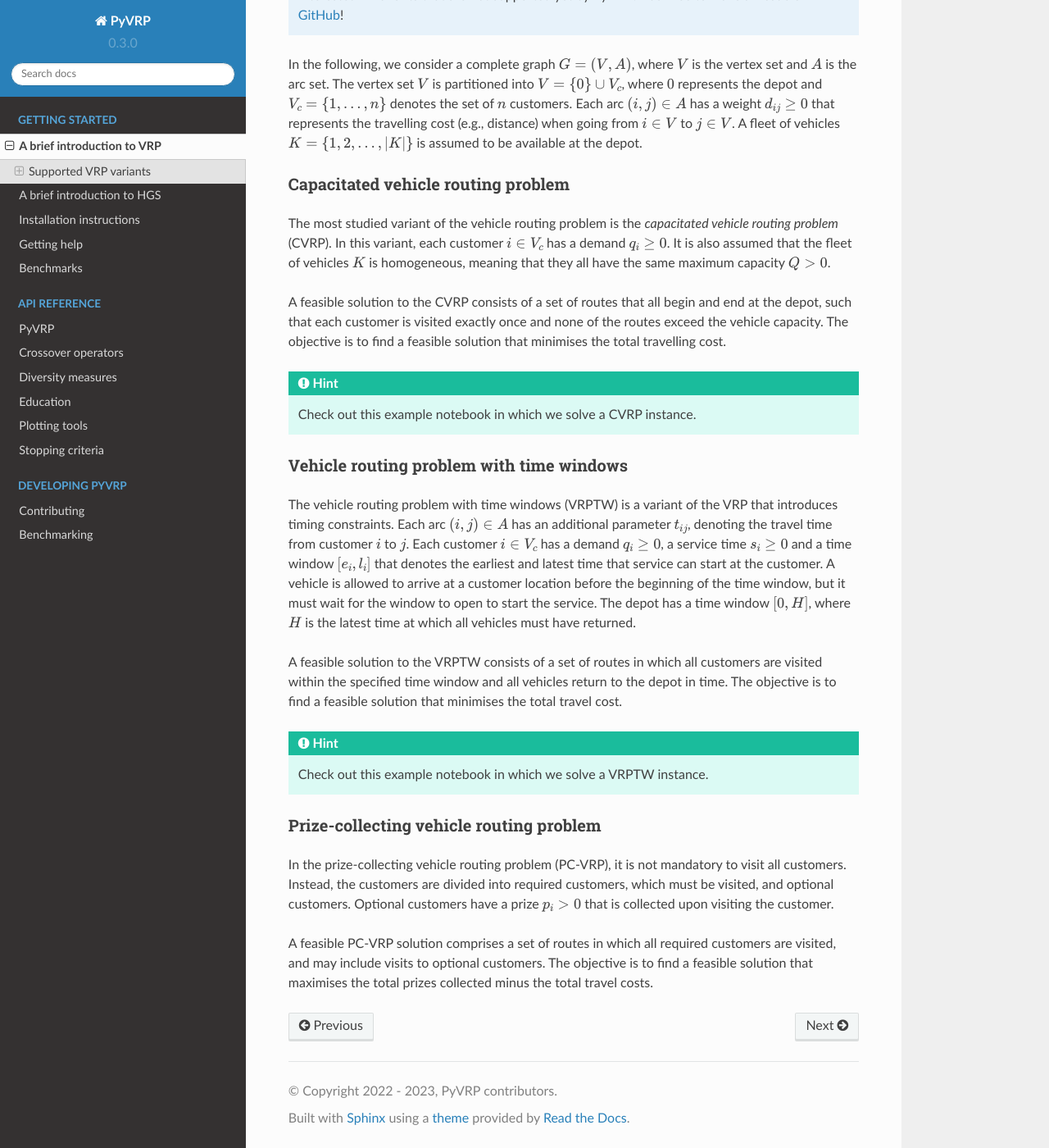
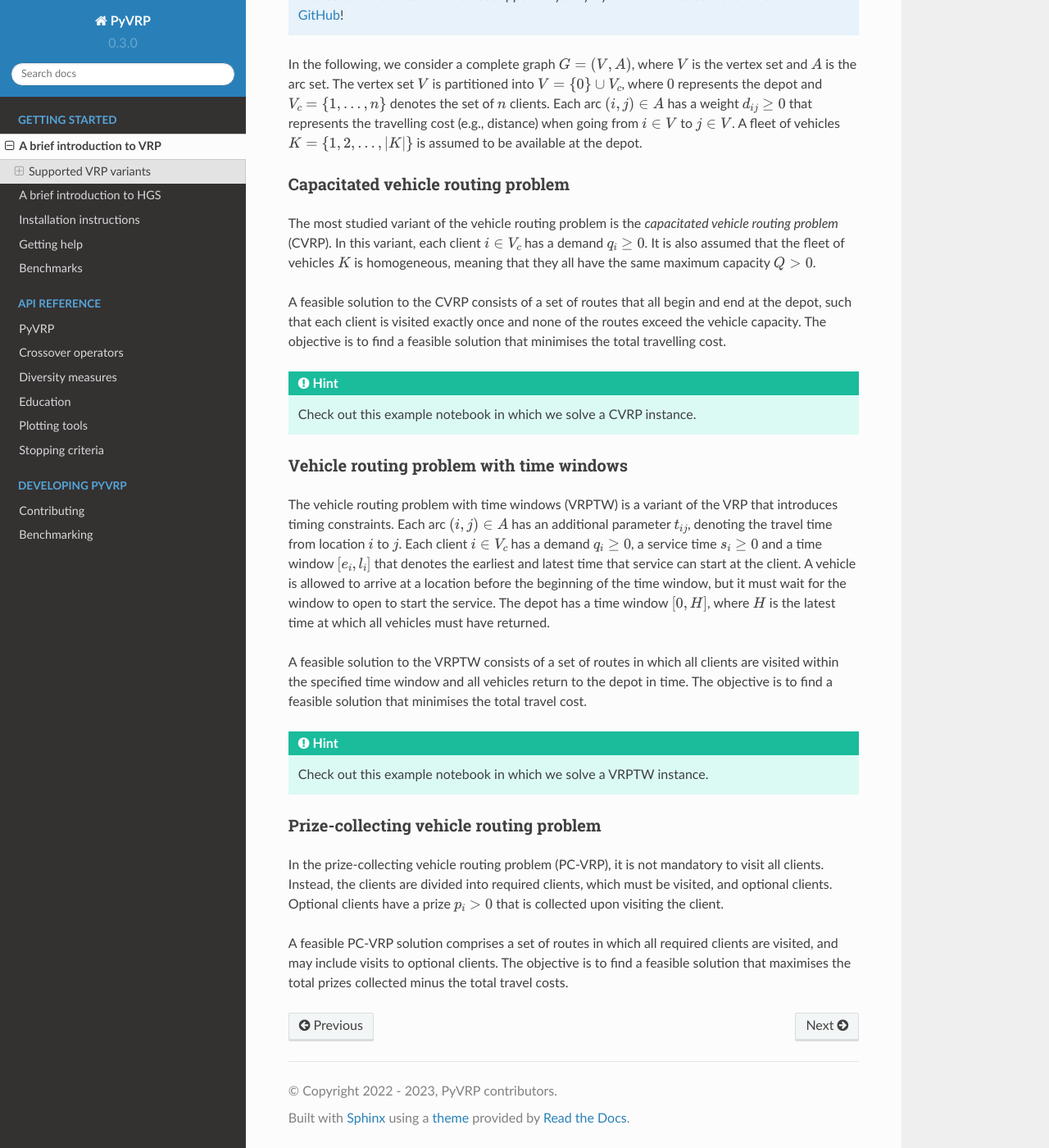
Before and after one commit to PyVRP/PyVRP, a Sphinx documentation site: the page built from docs/source/setup/introduction_to_vrp.rst, in a window 1280 px wide and 1400 px high, scrolled down 807 px. Shown: the whole window at 82% size. Built offline with Sphinx 7.4.7 and the Read the Docs theme 2.0.0, drawn with Linux system fonts in a browser that asks for light colours; pages that are not in the unit, such as notebooks, are missing from menus.

Commit message:
Customers -> clients

```diff
--- a/docs/source/setup/introduction_to_vrp.rst
+++ b/docs/source/setup/introduction_to_vrp.rst
@@ -26,7 +26,7 @@ An extensive list of VRP variants can be found in `Toth and Vigo (2014) <https:/
     Interested in variants that are not supported yet by PyVRP? Feel free to make an issue on `GitHub <https://github.com/PyVRP/PyVRP/issues>`_!
 
 In the following, we consider a complete graph :math:`G=(V,A)`, where :math:`V` is the vertex set and :math:`A` is the arc set.
-The vertex set :math:`V` is partitioned into :math:`V=\{0\} \cup V_c`, where :math:`0` represents the depot and :math:`V_c=\{1, \dots, n\}` denotes the set of :math:`n` customers.
+The vertex set :math:`V` is partitioned into :math:`V=\{0\} \cup V_c`, where :math:`0` represents the depot and :math:`V_c=\{1, \dots, n\}` denotes the set of :math:`n` clients.
 Each arc :math:`(i, j) \in A` has a weight :math:`d_{ij} \ge 0` that represents the travelling cost (e.g., distance) when going from :math:`i \in V` to :math:`j \in V`.
 A fleet of vehicles :math:`K = \{1, 2, \dots, |K| \}` is assumed to be available at the depot.
 
@@ -35,10 +35,10 @@ Capacitated vehicle routing problem
 ^^^^^^^^^^^^^^^^^^^^^^^^^^^^^^^^^^^
 
 The most studied variant of the vehicle routing problem is the *capacitated vehicle routing problem* (CVRP).
-In this variant, each customer :math:`i \in V_c` has a demand :math:`q_{i} \ge 0`.
+In this variant, each client :math:`i \in V_c` has a demand :math:`q_{i} \ge 0`.
 It is also assumed that the fleet of vehicles :math:`K` is homogeneous, meaning that they all have the same maximum capacity :math:`Q > 0`.
 
-A feasible solution to the CVRP consists of a set of routes that all begin and end at the depot, such that each customer is visited exactly once and none of the routes exceed the vehicle capacity.
+A feasible solution to the CVRP consists of a set of routes that all begin and end at the depot, such that each client is visited exactly once and none of the routes exceed the vehicle capacity.
 The objective is to find a feasible solution that minimises the total travelling cost.
 
 .. hint::
@@ -49,12 +49,12 @@ Vehicle routing problem with time windows
 ^^^^^^^^^^^^^^^^^^^^^^^^^^^^^^^^^^^^^^^^^
 
 The vehicle routing problem with time windows (VRPTW) is a variant of the VRP that introduces timing constraints.
-Each arc :math:`(i, j) \in A` has an additional parameter :math:`t_{ij}`, denoting the travel time from customer :math:`i` to :math:`j`.
-Each customer :math:`i \in V_c` has a demand :math:`q_{i} \ge 0`, a service time :math:`s_{i} \ge 0` and a time window :math:`\left[e_i, l_i\right]` that denotes the earliest and latest time that service can start at the customer.
-A vehicle is allowed to arrive at a customer location before the beginning of the time window, but it must wait for the window to open to start the service.
+Each arc :math:`(i, j) \in A` has an additional parameter :math:`t_{ij}`, denoting the travel time from location :math:`i` to :math:`j`.
+Each client :math:`i \in V_c` has a demand :math:`q_{i} \ge 0`, a service time :math:`s_{i} \ge 0` and a time window :math:`\left[e_i, l_i\right]` that denotes the earliest and latest time that service can start at the client.
+A vehicle is allowed to arrive at a location before the beginning of the time window, but it must wait for the window to open to start the service.
 The depot has a time window :math:`\left[0, H \right]`, where :math:`H` is the latest time at which all vehicles must have returned.
 
-A feasible solution to the VRPTW consists of a set of routes in which all customers are visited within the specified time window and all vehicles return to the depot in time.
+A feasible solution to the VRPTW consists of a set of routes in which all clients are visited within the specified time window and all vehicles return to the depot in time.
 The objective is to find a feasible solution that minimises the total travel cost.
 
 .. hint::
@@ -65,9 +65,9 @@ The objective is to find a feasible solution that minimises the total travel cos
 Prize-collecting vehicle routing problem
 ^^^^^^^^^^^^^^^^^^^^^^^^^^^^^^^^^^^^^^^^^
 
-In the prize-collecting vehicle routing problem (PC-VRP), it is not mandatory to visit all customers.
-Instead, the customers are divided into required customers, which must be visited, and optional customers.
-Optional customers have a prize :math:`p_i > 0` that is collected upon visiting the customer.
+In the prize-collecting vehicle routing problem (PC-VRP), it is not mandatory to visit all clients.
+Instead, the clients are divided into required clients, which must be visited, and optional clients.
+Optional clients have a prize :math:`p_i > 0` that is collected upon visiting the client.
 
-A feasible PC-VRP solution comprises a set of routes in which all required customers are visited, and may include visits to optional customers.
+A feasible PC-VRP solution comprises a set of routes in which all required clients are visited, and may include visits to optional clients.
 The objective is to find a feasible solution that maximises the total prizes collected minus the total travel costs.
```
